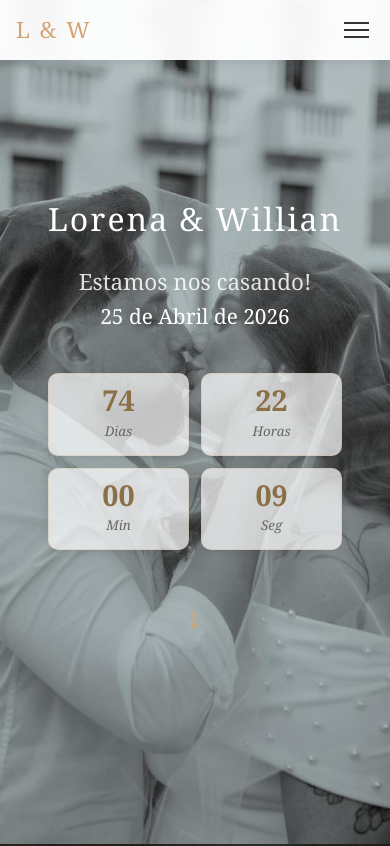
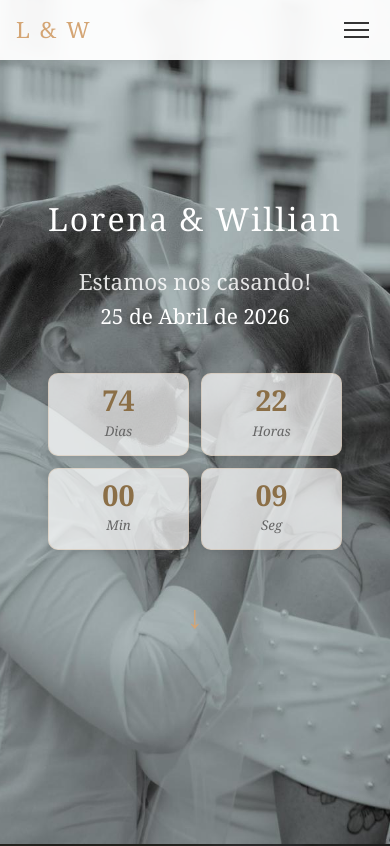
Before and after one commit to willwsc/lorenawillian-2504, a website: page index.html in a window 390 px wide. Shown: the top 846 px of the page. Drawn offline with Linux system fonts and the light colour scheme; no server answers.

Commit message:
updateHearderMv1.6

```diff
--- a/css/style.css
+++ b/css/style.css
@@ -215,7 +215,7 @@
 @media (max-width: 768px) {
   .hero-bg {
     inset: 0;
-    background-position: 75% var(--hero-y);
+    background-position: 79% var(--hero-y);
   }
   .hero-bg-left,
   .hero-bg-right {
@@ -223,7 +223,7 @@
   }
   .hero-bg-center{
     clip-path: inset(0 0 0 0);
-    background-position: 75% var(--hero-y) !important;
+    background-position: 79% var(--hero-y) !important;
     background-size: cover;
   }
 }
```
